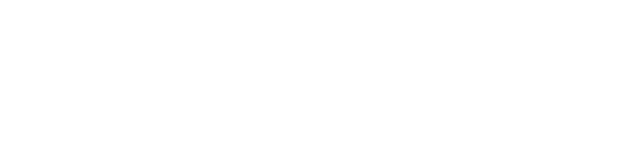
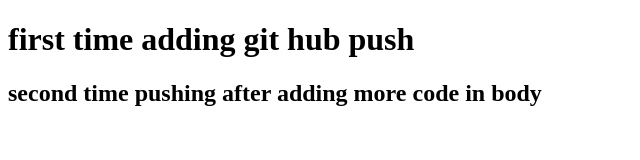
Before and after one commit to SM-Shubho/second-repo, a plain HTML site: page index.html in a window 1280 px wide. Shown: the whole page, without its empty margins (0-640 px from the left). Drawn offline with Linux system fonts and the light colour scheme.

Commit message:
first git push

```diff
--- a/index.html
+++ b/index.html
@@ -7,6 +7,7 @@
     <title>My Second Githun Repo</title>
 </head>
 <body>
-
+    <h1>first time adding git hub push</h1>
+    <h2>second time pushing after adding more code in body</h2>
 </body>
 </html>
```
